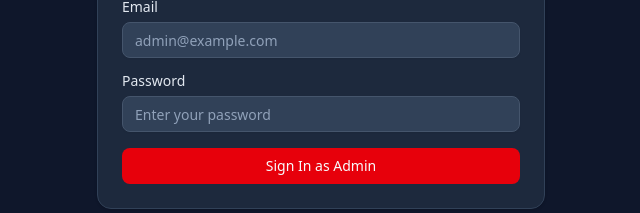
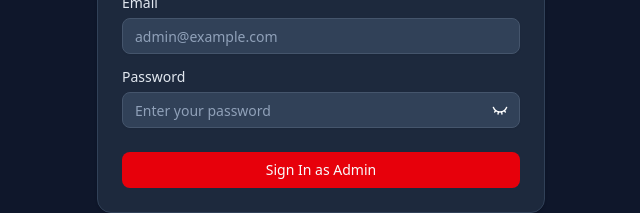
Before and after one commit to Web-of-Shafiuddin/quick_memo, a Next.js app in the folder quick-memo/: page /admin/login in a window 1280 px wide. Shown: the part 404-617 px from the top of the page, without its empty margins (319-959 px from the left). Built offline with nearby package versions, Linux system fonts and the light colour scheme; no server answers.

Commit message:
feat: add password visibility toggle to admin and user login forms

```diff
--- a/quick-memo/src/app/admin/login/page.tsx
+++ b/quick-memo/src/app/admin/login/page.tsx
@@ -1,14 +1,20 @@
-'use client';
+"use client";
 
-import React, { useState } from 'react';
-import { useRouter } from 'next/navigation';
-import { Button } from '@/components/ui/button';
-import { Input } from '@/components/ui/input';
-import { Label } from '@/components/ui/label';
-import { Card, CardContent, CardHeader, CardTitle, CardDescription } from '@/components/ui/card';
-import { Shield } from 'lucide-react';
-import { toast } from 'sonner';
-import api from '@/lib/api';
+import React, { useState } from "react";
+import { useRouter } from "next/navigation";
+import { Button } from "@/components/ui/button";
+import { Input } from "@/components/ui/input";
+import { Label } from "@/components/ui/label";
+import {
+  Card,
+  CardContent,
+  CardHeader,
+  CardTitle,
+  CardDescription,
+} from "@/components/ui/card";
+import { Eye, EyeClosed, Shield } from "lucide-react";
+import { toast } from "sonner";
+import api from "@/lib/api";
 
 interface Admin {
   admin_id: number;
@@ -19,8 +25,9 @@ interface Admin {
 }
 
 export default function AdminLoginPage() {
-    const [email, setEmail] = useState('');
-    const [password, setPassword] = useState('');
+  const [email, setEmail] = useState("");
+  const [showPassword, setShowPassword] = useState(false);
+  const [password, setPassword] = useState("");
   const [isLoading, setIsLoading] = useState(false);
   const router = useRouter();
 
@@ -29,10 +36,11 @@ export default function AdminLoginPage() {
     setIsLoading(true);
 
     try {
-            const response = await api.post<{ success: boolean; data: Admin; token: string }>(
-                '/auth/admin/login',
-                { email, password }
-            );
+      const response = await api.post<{
+        success: boolean;
+        data: Admin;
+        token: string;
+      }>("/auth/admin/login", { email, password });
 
       if (response.data.success && response.data.data) {
         const admin = response.data.data;
@@ -40,18 +48,19 @@ export default function AdminLoginPage() {
 
         // Store admin token and data in localStorage
         if (token) {
-                    localStorage.setItem('adminToken', token);
+          localStorage.setItem("adminToken", token);
         }
-                localStorage.setItem('admin', JSON.stringify(admin));
+        localStorage.setItem("admin", JSON.stringify(admin));
 
-                toast.success('Admin login successful!');
-                router.push('/admin/dashboard');
+        toast.success("Admin login successful!");
+        router.push("/admin/dashboard");
       } else {
-                toast.error('Invalid email or password');
+        toast.error("Invalid email or password");
       }
     } catch (error: any) {
-            console.error('Admin login error:', error);
-            const errorMessage = error.response?.data?.error || 'Failed to login. Please try again.';
+      console.error("Admin login error:", error);
+      const errorMessage =
+        error.response?.data?.error || "Failed to login. Please try again.";
       toast.error(errorMessage);
     } finally {
       setIsLoading(false);
@@ -72,7 +81,9 @@ export default function AdminLoginPage() {
 
         <Card className="bg-slate-800 border-slate-700">
           <CardHeader>
-                        <CardTitle className="text-center text-white">Admin Login</CardTitle>
+            <CardTitle className="text-center text-white">
+              Admin Login
+            </CardTitle>
             <CardDescription className="text-center text-slate-400">
               Enter your admin credentials to continue
             </CardDescription>
@@ -80,7 +91,9 @@ export default function AdminLoginPage() {
           <CardContent>
             <form onSubmit={handleLogin} className="space-y-4">
               <div className="space-y-2">
-                                <Label htmlFor="email" className="text-slate-200">Email</Label>
+                <Label htmlFor="email" className="text-slate-200">
+                  Email
+                </Label>
                 <Input
                   id="email"
                   type="email"
@@ -91,24 +104,41 @@ export default function AdminLoginPage() {
                   className="bg-slate-700 border-slate-600 text-white placeholder:text-slate-400"
                 />
               </div>
-                            <div className="space-y-2">
-                                <Label htmlFor="password" className="text-slate-200">Password</Label>
+              <div className="space-y-2 relative">
+                <Label htmlFor="password" className="text-slate-200">
+                  Password
+                </Label>
                 <Input
                   id="password"
-                                    type="password"
+                  type={showPassword ? "text" : "password"}
                   value={password}
                   onChange={(e) => setPassword(e.target.value)}
                   placeholder="Enter your password"
                   required
-                                    className="bg-slate-700 border-slate-600 text-white placeholder:text-slate-400"
+                  className="bg-slate-700 border-slate-600 text-white placeholder:text-slate-400 pr-10"
                 />
+                {/* view password */}
+                <Button
+                  type="button"
+                  variant="ghost"
+                  className="absolute right-0 top-5.5 border-none hover:bg-gray-700 cursor-pointer"
+                  onClick={() => {
+                    setShowPassword(!showPassword);
+                  }}
+                >
+                  {showPassword ? (
+                    <Eye color="white" className="w-4 h-4" />
+                  ) : (
+                    <EyeClosed color="white" className="w-4 h-4" />
+                  )}
+                </Button>
               </div>
               <Button
                 type="submit"
                 className="w-full bg-red-600 hover:bg-red-700"
                 disabled={isLoading}
               >
-                                {isLoading ? 'Signing in...' : 'Sign In as Admin'}
+                {isLoading ? "Signing in..." : "Sign In as Admin"}
               </Button>
             </form>
           </CardContent>
--- a/quick-memo/src/app/auth/login/page.tsx
+++ b/quick-memo/src/app/auth/login/page.tsx
@@ -8,7 +8,7 @@ import { Input } from '@/components/ui/input';
 import { Label } from '@/components/ui/label';
 import { Card, CardContent, CardHeader, CardTitle } from '@/components/ui/card';
 import { Tabs, TabsContent, TabsList, TabsTrigger } from '@/components/ui/tabs';
-import { FileText } from 'lucide-react';
+import { Eye, EyeClosed, FileText } from 'lucide-react';
 import { toast } from 'sonner';
 import { authService } from '@/services/authService';
 import useAuthStore from '@/store/authStore';
@@ -18,6 +18,7 @@ import { useShallow } from 'zustand/react/shallow';
 export default function LoginPage() {
     const [email, setEmail] = useState('');
     const [password, setPassword] = useState('');
+    const [showPassword, setShowPassword] = useState(false);
     const [isLoading, setIsLoading] = useState(false);
     const [activeTab, setActiveTab] = useState('login');
     const { setUser } = useAuthStore(useShallow((state) => ({ setUser: state.setUser })));
@@ -131,16 +132,28 @@ export default function LoginPage() {
                                             required
                                         />
                                     </div>
-                                    <div>
+                                    <div className='relative'>
                                         <Label htmlFor="password">Password</Label>
                                         <Input
                                             id="password"
-                                            type="password"
+                                            type={showPassword ? 'text' : 'password'}
                                             value={password}
                                             onChange={(e) => setPassword(e.target.value)}
                                             placeholder="Enter any password"
+                                            className='pr-10'
                                             required
                                         />
+                                        {/* view password */}
+                                        <Button
+                                            type="button"
+                                            variant="ghost"
+                                            className="absolute right-0 top-3 border-none cursor-pointer"
+                                            onClick={() => {
+                                                setShowPassword(!showPassword);
+                                            }}
+                                        >
+                                            {showPassword ? <Eye className="w-4 h-4" /> : <EyeClosed className="w-4 h-4" />}
+                                        </Button>
                                     </div>
                                     <div className="text-xs text-gray-500 bg-blue-50 p-3 rounded">
                                         💡 Demo Mode: Enter any email and password to login
@@ -187,15 +200,26 @@ export default function LoginPage() {
                                             placeholder="01xxxxxxxxx"
                                         />
                                     </div>
-                                    <div>
+                                    <div className='relative'>
                                         <Label htmlFor="reg-password">Password</Label>
                                         <Input
                                             id="reg-password"
                                             name="password"
-                                            type="password"
+                                            type={showPassword ? 'text' : 'password'}
                                             placeholder="Create a password"
                                             required
                                         />
+                                        {/* view password */}
+                                        <Button
+                                            type="button"
+                                            variant="ghost"
+                                            className="absolute right-0 top-3 border-none cursor-pointer"
+                                            onClick={() => {
+                                                setShowPassword(!showPassword);
+                                            }}
+                                        >
+                                            {showPassword ? <Eye className="w-4 h-4" /> : <EyeClosed className="w-4 h-4" />}
+                                        </Button>
                                     </div>
                                     <div className="text-xs text-gray-500 bg-blue-50 p-3 rounded">
                                         💡 Demo Mode: Registration is simulated locally
```
Lines whose indentation alone changed are shown as unchanged.
